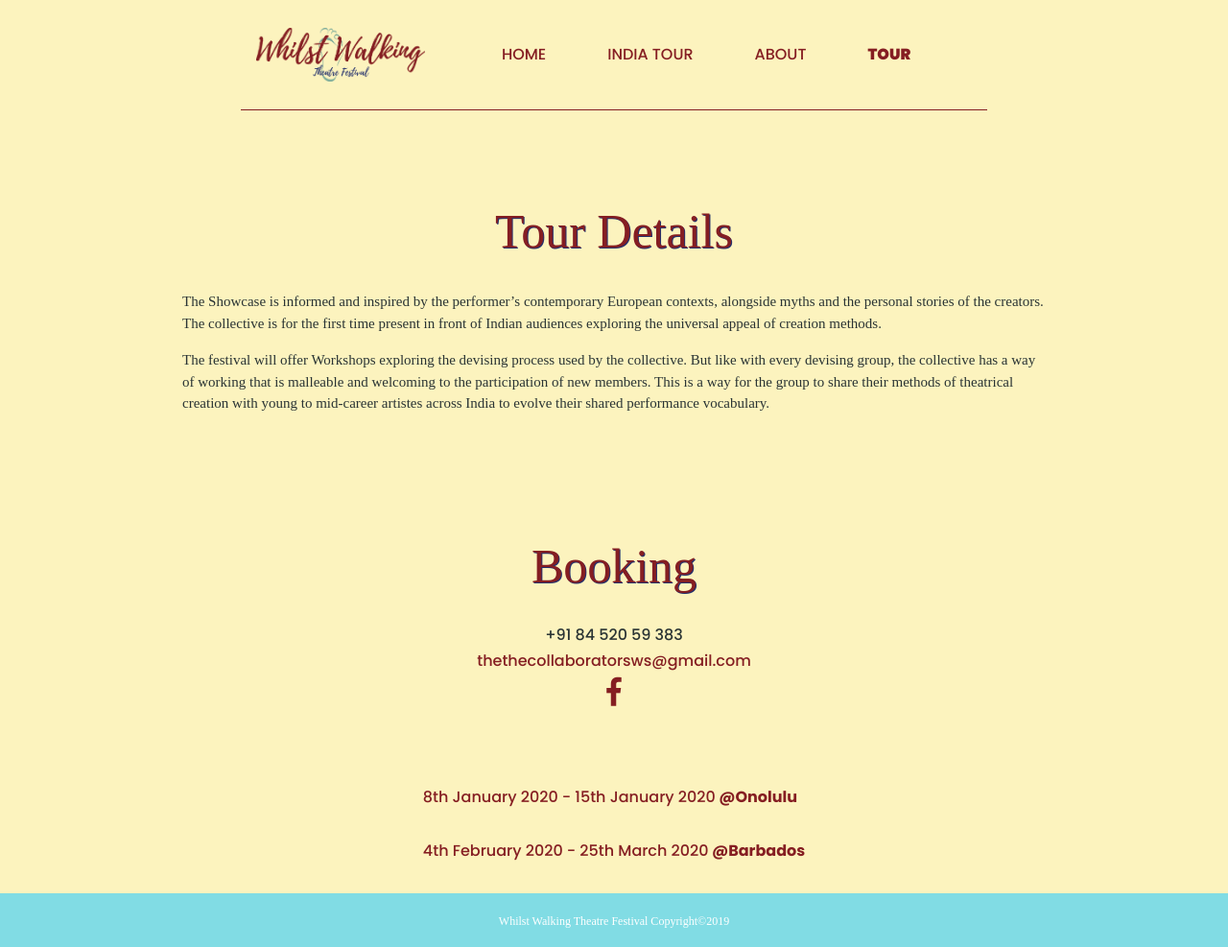
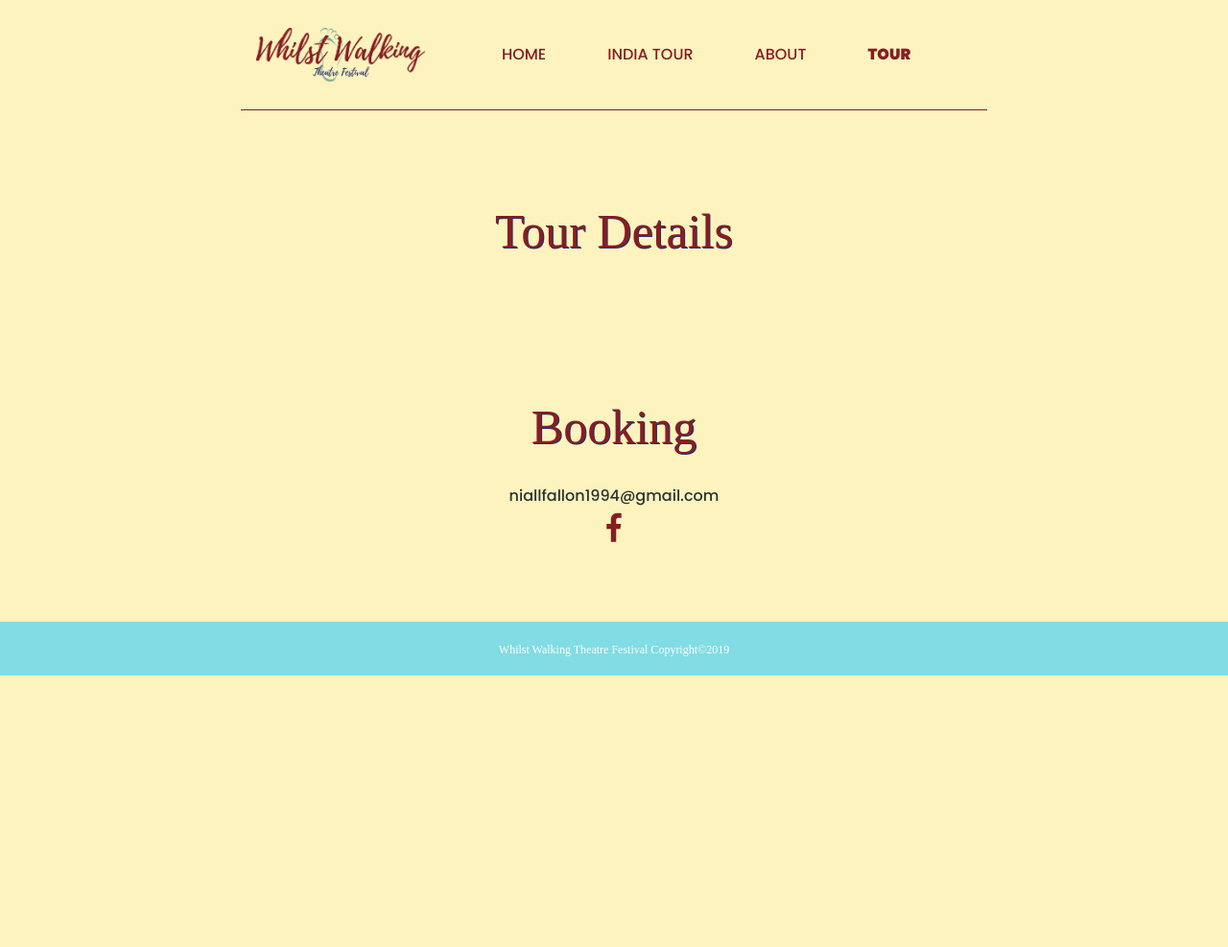
Before and after one commit to matteocarpi/wwtf, a Jekyll site: the page built from tour.md, in a window 1280 px wide. Shown: the whole page at 96% size. Built offline with Jekyll 4.4.1, drawn with Linux system fonts in a browser that asks for light colours; nearby versions of some CDN libraries; after the commit the page ends 900 px from its top, so only the background shows below that.

Commit message:
Update from Forestry.io Niall Fallon updated about.md Niall Fallon updated index.md Niall Fallon updated blog.md Niall Fallon updated tour.md

```diff
--- a/tour.md
+++ b/tour.md
@@ -3,29 +3,10 @@ layout: tour
 title: Tour Details
 permalink: "/tour"
 page_title: Tour Details
-about_the_tour: "The Showcase is informed and inspired by the performer’s contemporary
-  European contexts, alongside myths and the personal stories of the creators. The
-  collective is for the first time present in front of Indian audiences exploring
-  the universal appeal of creation methods.  \n  \nThe festival will offer Workshops
-  exploring the devising process used by the collective. But like with every devising
-  group, the collective has a way of working that is malleable and welcoming to the
-  participation of new members. This is a way for the group to share their methods
-  of theatrical creation with young to mid-career artistes across India to evolve
-  their shared performance vocabulary."
+about_the_tour: ''
 booking_section_title: Booking
-contacts: |-
-  #### +91 84 520 59 383
-
-  #### [thethecollaboratorsws@gmail.com](mailto:thecollaboratorsws@gmail.com)
-facebook_link: https://www.facebook.com/Whilst-Walking-Theatre-Festival-2288132128109986/
-tour_dates:
-- template: tour-date
-  start_date: 2020-01-09 04:30:00 +0530
-  end_date: 2020-01-16 04:30:00 +0530
-  location: Onolulu
-- template: tour-date
-  start_date: 2020-02-05 04:30:00 +0530
-  end_date: 2020-03-26 04:30:00 +0530
-  location: Barbados
+contacts: "#### niallfallon1994@gmail.com"
+facebook_link: ''
+tour_dates: []
 
 ---
```
Also changed, not shown: blog.md (added, +6 -0 lines), index.md (+2 -2 lines), .forestry/settings.yml.
